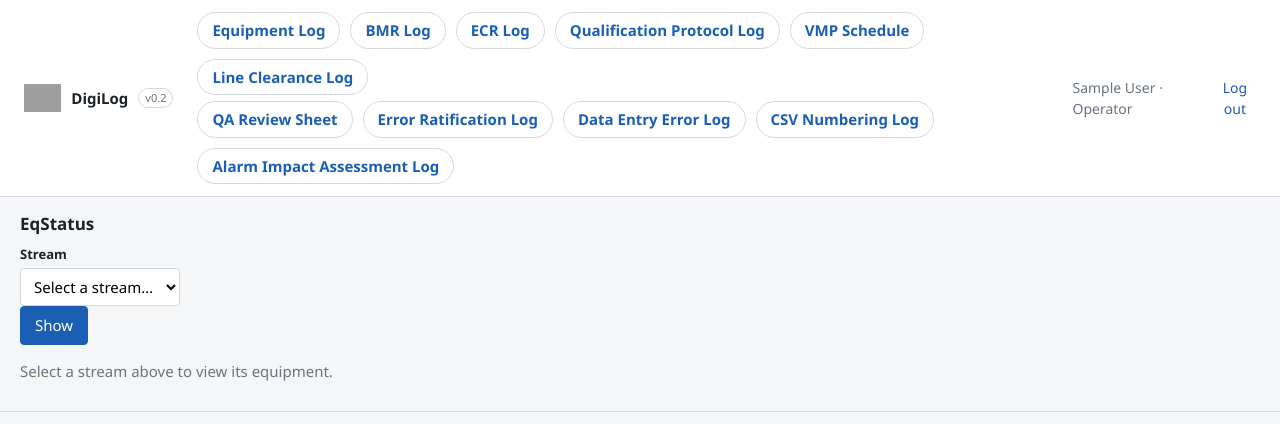
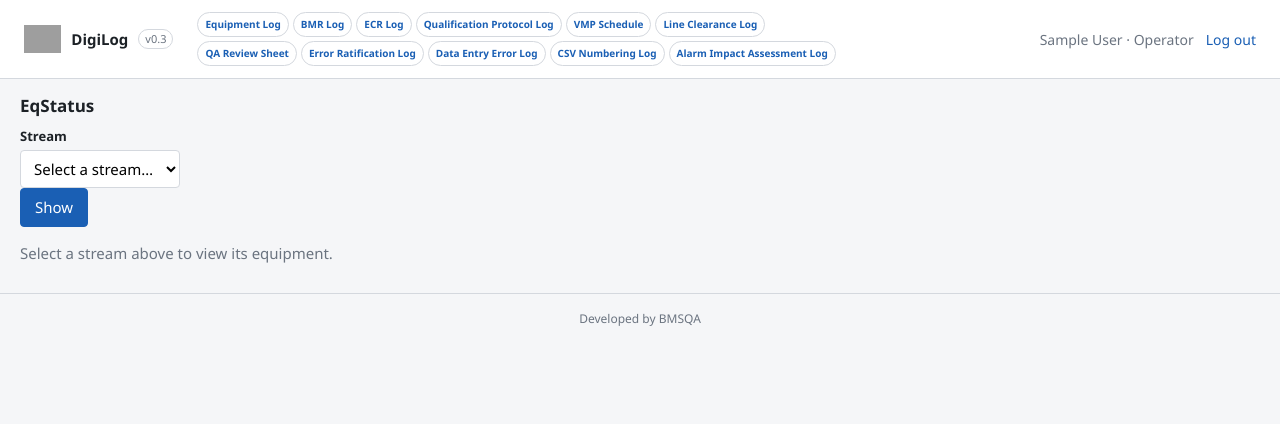
Before and after one commit to kumar0229-svg/EquipmentLog, a Django app: page / in a window 1280 px wide. Shown: the top 424 px of the page. Run offline with Django 5.2, Linux system fonts and the light colour scheme; the visitor is signed in with stand-in values (Sample User, id 1); data that the repository does not hold is empty; grey boxes are pictures that could not be loaded.

Commit message:
Shrink main menu nav pills further and bump version to 0.3
Font size and padding were still too large for the nav pills to fit
in two rows at normal viewport widths.

```diff
--- a/static/css/app.css
+++ b/static/css/app.css
@@ -37,13 +37,15 @@ body {
   border: 1px solid var(--border);
   border-radius: 10px;
 }
-.topbar nav { display: flex; flex-direction: column; gap: 6px; }
-.topbar nav .nav-row { display: flex; align-items: center; gap: 10px; flex-wrap: wrap; }
+.topbar nav { display: flex; flex-direction: column; gap: 4px; flex: 1 1 auto; min-width: 0; }
+.topbar nav .nav-row { display: flex; align-items: center; gap: 4px; flex-wrap: nowrap; }
 .topbar nav a {
   color: var(--accent);
   font-weight: 700;
+  font-size: 10px;
   text-decoration: none;
-  padding: 6px 14px;
+  padding: 4px 7px;
+  white-space: nowrap;
   border: 1px solid var(--border);
   border-radius: 999px;
   transition: background-color 150ms ease, border-color 150ms ease, transform 150ms ease, box-shadow 150ms ease;
--- a/templates/admin/base_site.html
+++ b/templates/admin/base_site.html
@@ -16,7 +16,7 @@
   <a href="{% url 'admin:index' %}" class="brand">
     <img src="{% static 'img/cipla-logo.svg' %}" alt="Cipla" class="brand-logo">
     <span>{{ site_header|default:"DigiLog Administration" }}</span>
-    <span style="font-weight:400;font-size:11px;opacity:.8;padding:1px 6px;border:1px solid currentColor;border-radius:10px;">v0.2</span>
+    <span style="font-weight:400;font-size:11px;opacity:.8;padding:1px 6px;border:1px solid currentColor;border-radius:10px;">v0.3</span>
   </a>
 </div>
 {% endblock %}
--- a/templates/base.html
+++ b/templates/base.html
@@ -12,7 +12,7 @@
   <a class="brand" href="{% url 'main_menu' %}">
     <img src="{% static 'img/cipla-logo.svg' %}" alt="Cipla" class="brand-logo">
     <span>DigiLog</span>
-    <span class="brand-version">v0.2</span>
+    <span class="brand-version">v0.3</span>
   </a>
   {% if user.is_authenticated %}
     <nav>
```
